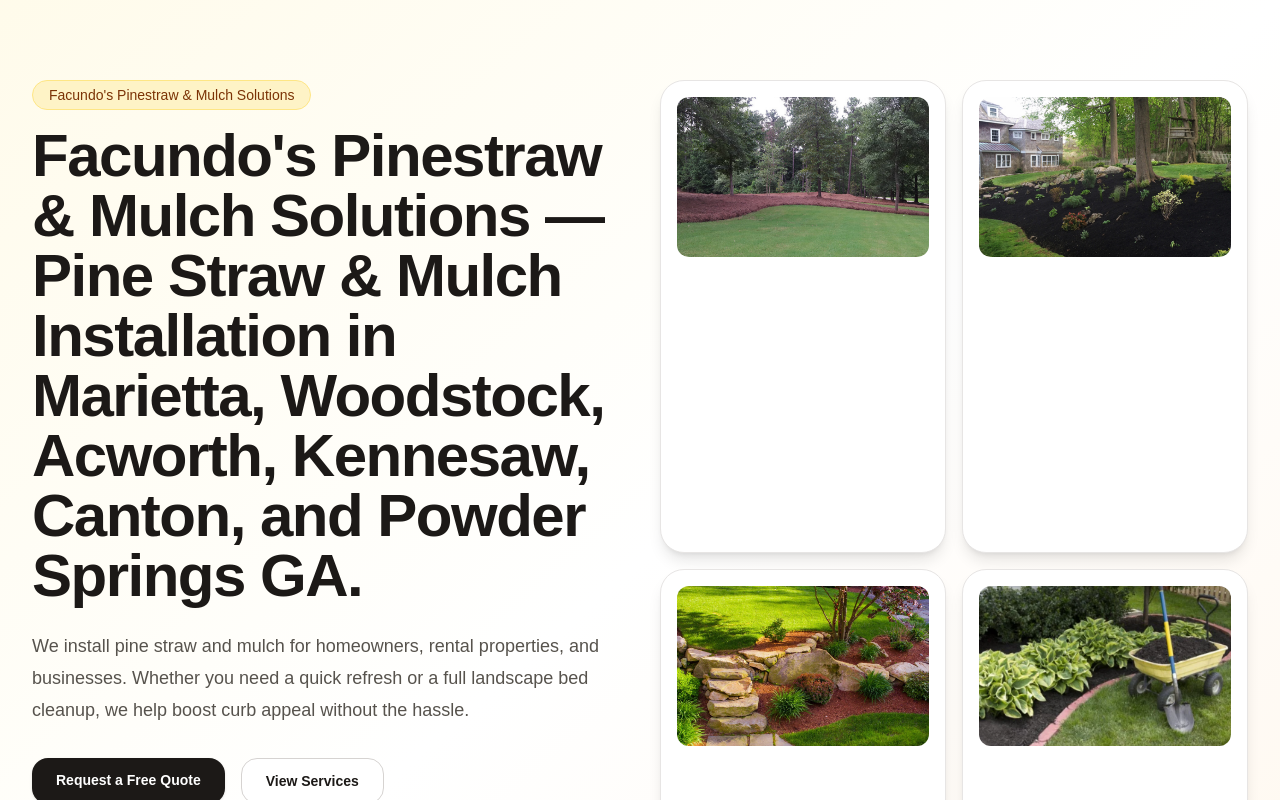
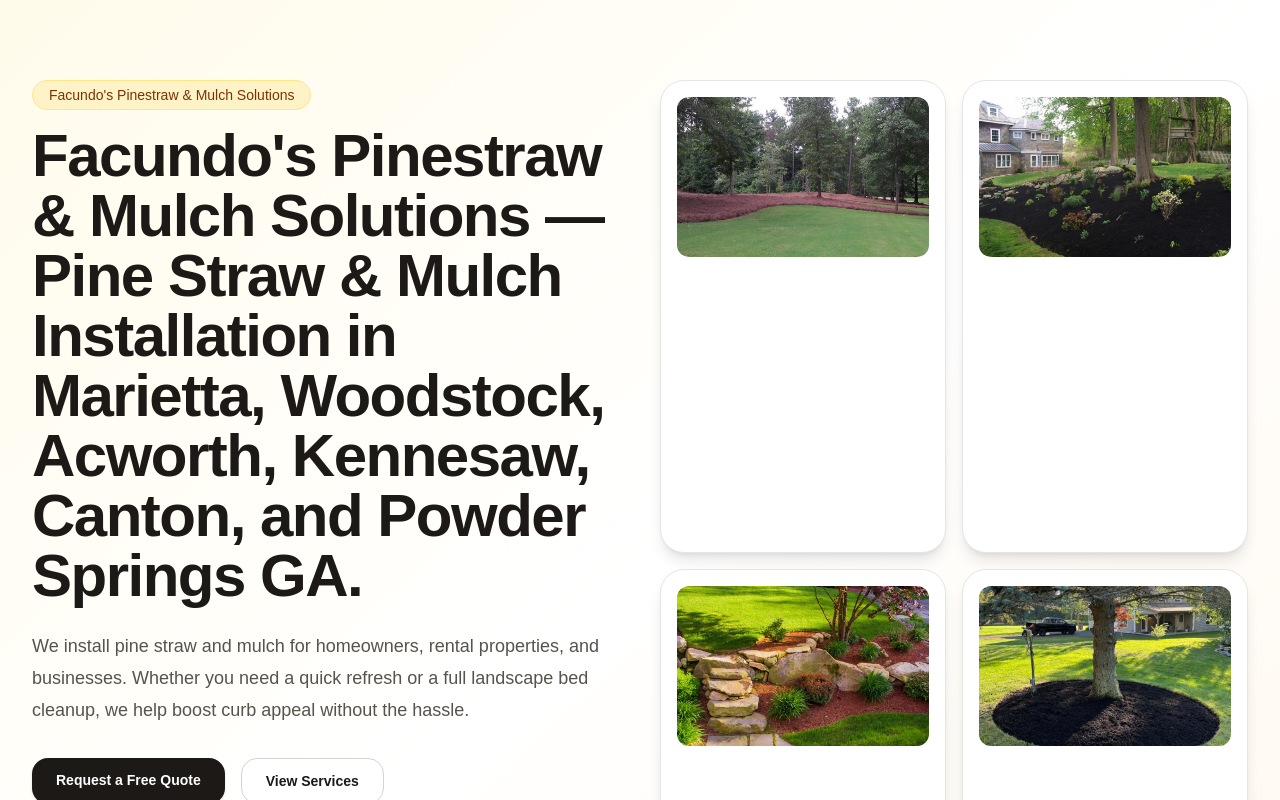
Before and after one commit to FacundosPinestrawMulchSolutions/facundo-pinestraw-site, a Next.js app: page / in a window 1280 px wide. Shown: the top 800 px of the page. Built offline with nearby package versions, Linux system fonts and the light colour scheme.

Commit message:
Update page.js

```diff
--- a/app/page.js
+++ b/app/page.js
@@ -114,7 +114,7 @@
 
 <div className="rounded-3xl border border-stone-200 bg-white p-4 shadow-lg">
   <img
-    src="/mulchblack3.png"
+    src="/mulchtreering1.png"
     className="h-40 w-full rounded-xl object-cover"
   />
 </div>
```
